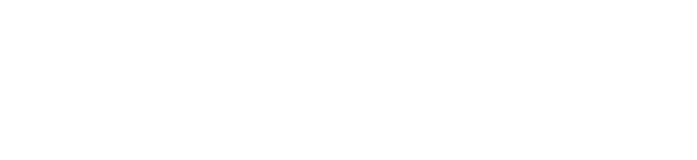
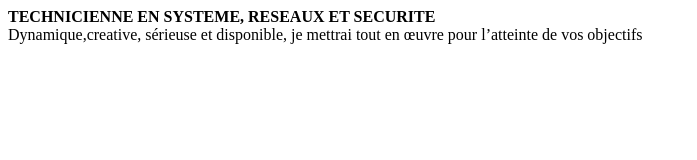
Before and after one commit to DAMILOLA5/git-mon-cv, a plain HTML site: page index.html in a window 1280 px wide. Shown: the whole page, without its empty margins (0-697 px from the left). Drawn offline with Linux system fonts and the light colour scheme.

Commit message:
Mise en place de la section description

```diff
--- a/index.html
+++ b/index.html
@@ -7,7 +7,10 @@
    <link rel="stylesheet" href="style.css">
 
 </head>
+<header><strong> TECHNICIENNE EN SYSTEME, RESEAUX ET SECURITE</strong></header>
+<body>
 
+Dynamique,creative, sérieuse  et disponible, je mettrai tout en œuvre pour l’atteinte de vos objectifs
 
 
 </body>
```
